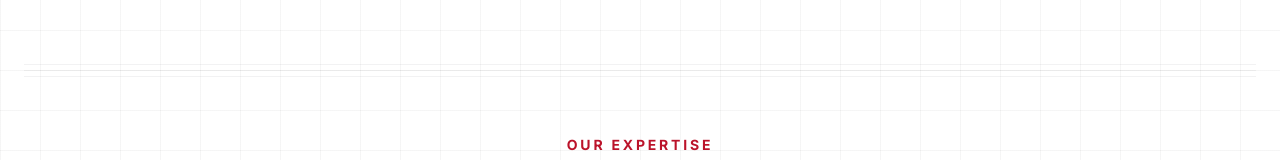
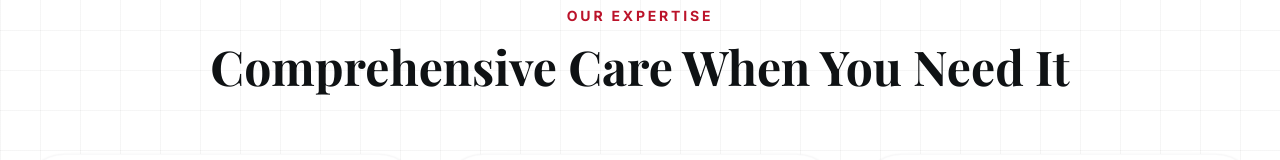
Before and after one commit to Founditmarketing/griffin_family_medicine_clinic, a React (Vite) app: page / in a window 1280 px wide. Shown: the part 950-1110 px from the top of the page. Built offline with nearby package versions, Linux system fonts and the light colour scheme; a web font is replaced by a local one.

Commit message:
Home: remove dot-grid hero background and Our Expertise triple-stripe divider

```diff
--- a/src/pages/Home.tsx
+++ b/src/pages/Home.tsx
@@ -62,7 +62,7 @@ const services: Service[] = [
 
 const Hero = () => {
   return (
-    <section className="relative min-h-screen flex items-center pt-24 pb-12 overflow-hidden bg-medical-gray bg-dot-grid">
+    <section className="relative min-h-screen flex items-center pt-24 pb-12 overflow-hidden bg-medical-gray">
       {/* Dynamic Background Elements */}
       <div className="absolute -top-40 -right-40 w-[600px] h-[600px] bg-medical-red/10 rounded-full blur-[100px] -z-10 animate-pulse" />
       <div className="absolute bottom-0 left-0 w-full h-1/2 bg-gradient-to-t from-white to-transparent z-0" />
@@ -145,7 +145,7 @@ const Services = () => {
   return (
     <section className="py-24 bg-white bg-crosshatch">
       <div className="max-w-7xl mx-auto px-6">
-        <div className="double-line-divider mb-24 mt-0 opacity-50" />
+
         <div className="text-center mb-16">
           <motion.p
             initial={{ opacity: 0, y: 20 }}
```
